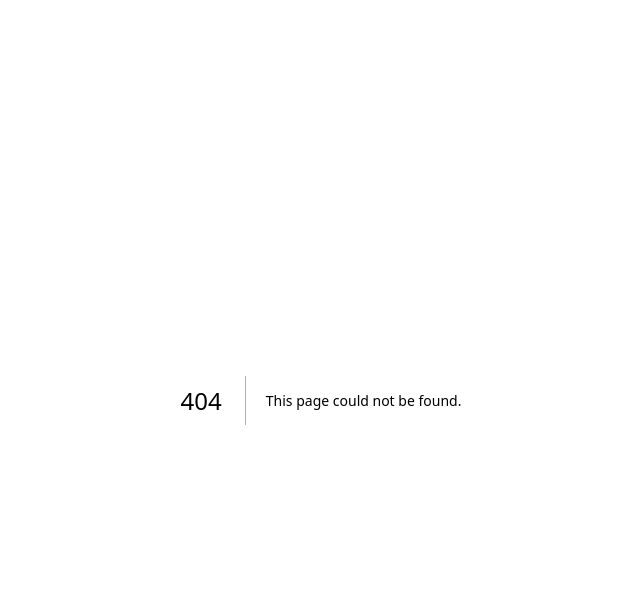
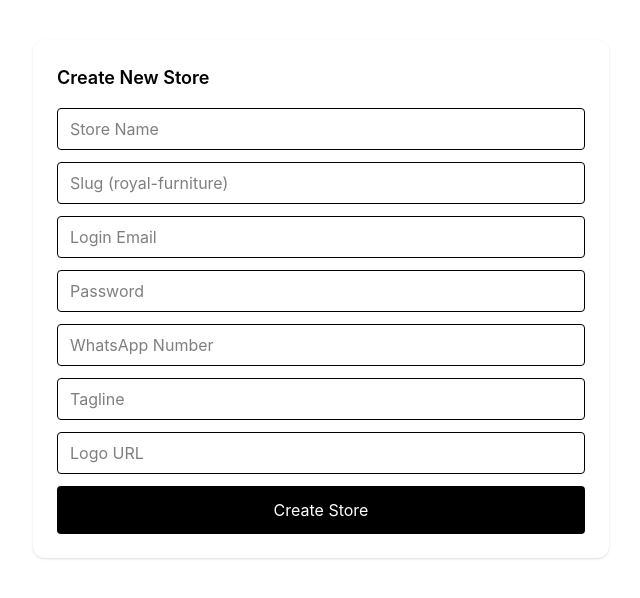
Before and after one commit to vanshsaxena2022-hub/profiit-engine, a Next.js app: page /internal-ops/create-store in a window 1280 px wide. Before the commit this address had no page. Shown: the top 598 px of the page, without its empty margins (319-959 px from the left). Built offline with nearby package versions, Linux system fonts and the light colour scheme; sample sign-in values are in the browser's storage.

Commit message:
admin login fix

```diff
--- a/src/app/admin/login/page.tsx
+++ /dev/null
@@ -1,56 +0,0 @@
-"use client";
-
-import { useState } from "react";
-import axios from "axios";
-import { useRouter } from "next/navigation";
-
-export default function AdminLogin() {
-  const [email, setEmail] = useState("");
-  const [password, setPassword] = useState("");
-  const router = useRouter();
-
-  const login = async () => {
-    try {
-      await axios.post("/api/admin-login", {
-        email,
-        password,
-      });
-
-      localStorage.setItem("admin-auth", "true");
-
-      router.push("/admin/create-store");
-    } catch {
-      alert("Invalid Admin Credentials");
-    }
-  };
-
-  return (
-    <div className="max-w-sm mx-auto mt-20 bg-white p-6 rounded-xl shadow">
-      <h2 className="text-lg font-semibold mb-4">
-        Admin Login
-      </h2>
-
-      <input
-        placeholder="Email"
-        className="w-full border px-3 py-2 mb-3 rounded"
-        value={email}
-        onChange={(e) => setEmail(e.target.value)}
-      />
-
-      <input
-        type="password"
-        placeholder="Password"
-        className="w-full border px-3 py-2 mb-3 rounded"
-        value={password}
-        onChange={(e) => setPassword(e.target.value)}
-      />
-
-      <button
-        onClick={login}
-        className="w-full bg-black text-white py-2 rounded"
-      >
-        Login
-      </button>
-    </div>
-  );
-}
--- a/src/app/admin/create-store/page.tsx
+++ b/src/app/internal-ops/create-store/page.tsx
@@ -5,9 +5,7 @@ import axios from "axios";
 import { useRouter } from "next/navigation";
 
 export default function CreateStorePage() {
-
   const router = useRouter();
-
   const [loading, setLoading] = useState(false);
 
   const [form, setForm] = useState({
@@ -20,10 +18,12 @@ export default function CreateStorePage() {
     logoUrl: "",
   });
 
+  // 🔐 Protect page
   useEffect(() => {
-    const auth = localStorage.getItem("admin-auth");
+    const auth = localStorage.getItem("internal-auth");
+
     if (!auth) {
-      router.push("/admin/login");
+      router.push("/internal-ops/login");
     }
   }, []);
 
@@ -35,10 +35,16 @@ export default function CreateStorePage() {
   };
 
   const submit = async () => {
+    if (!form.name || !form.slug || !form.email || !form.password) {
+      alert("Required fields missing");
+      return;
+    }
+
     setLoading(true);
 
     try {
       await axios.post("/api/onboard", form);
+
       alert("Store Created Successfully ✅");
 
       setForm({
@@ -52,7 +58,8 @@ export default function CreateStorePage() {
       });
 
     } catch (err: any) {
-      alert(err?.response?.data?.error || "Failed");
+      console.error(err?.response?.data || err);
+      alert("Store creation failed");
     }
 
     setLoading(false);
@@ -66,38 +73,59 @@ export default function CreateStorePage() {
 
       <div className="space-y-3">
 
-        <input name="name" placeholder="Store Name"
-          value={form.name} onChange={handleChange}
+        <input
+          name="name"
+          placeholder="Store Name"
+          value={form.name}
+          onChange={handleChange}
           className="w-full border px-3 py-2 rounded"
         />
 
-        <input name="slug" placeholder="Slug"
-          value={form.slug} onChange={handleChange}
+        <input
+          name="slug"
+          placeholder="Slug (royal-furniture)"
+          value={form.slug}
+          onChange={handleChange}
           className="w-full border px-3 py-2 rounded"
         />
 
-        <input name="email" placeholder="Login Email"
-          value={form.email} onChange={handleChange}
+        <input
+          name="email"
+          placeholder="Login Email"
+          value={form.email}
+          onChange={handleChange}
           className="w-full border px-3 py-2 rounded"
         />
 
-        <input name="password" placeholder="Password"
-          value={form.password} onChange={handleChange}
+        <input
+          name="password"
+          placeholder="Password"
+          value={form.password}
+          onChange={handleChange}
           className="w-full border px-3 py-2 rounded"
         />
 
-        <input name="whatsappNumber" placeholder="WhatsApp"
-          value={form.whatsappNumber} onChange={handleChange}
+        <input
+          name="whatsappNumber"
+          placeholder="WhatsApp Number"
+          value={form.whatsappNumber}
+          onChange={handleChange}
           className="w-full border px-3 py-2 rounded"
         />
 
-        <input name="tagline" placeholder="Tagline"
-          value={form.tagline} onChange={handleChange}
+        <input
+          name="tagline"
+          placeholder="Tagline"
+          value={form.tagline}
+          onChange={handleChange}
           className="w-full border px-3 py-2 rounded"
         />
 
-        <input name="logoUrl" placeholder="Logo URL"
-          value={form.logoUrl} onChange={handleChange}
+        <input
+          name="logoUrl"
+          placeholder="Logo URL"
+          value={form.logoUrl}
+          onChange={handleChange}
           className="w-full border px-3 py-2 rounded"
         />
 
--- /dev/null
+++ b/src/app/internal-ops/login/page.tsx
@@ -0,0 +1,41 @@
+"use client";
+
+import { useState } from "react";
+import { useRouter } from "next/navigation";
+
+export default function InternalLogin() {
+  const [pass, setPass] = useState("");
+  const router = useRouter();
+
+  const login = () => {
+    if (pass === process.env.NEXT_PUBLIC_INTERNAL_PASS) {
+      localStorage.setItem("internal-auth", "true");
+      router.push("/internal-ops/create-store");
+    } else {
+      alert("Access denied");
+    }
+  };
+
+  return (
+    <div className="max-w-sm mx-auto mt-20 bg-white p-6 rounded-xl shadow">
+      <h2 className="text-lg font-semibold mb-4">
+        Internal Access
+      </h2>
+
+      <input
+        type="password"
+        placeholder="Enter Secret"
+        value={pass}
+        onChange={(e) => setPass(e.target.value)}
+        className="w-full border px-3 py-2 mb-3 rounded"
+      />
+
+      <button
+        onClick={login}
+        className="w-full bg-black text-white py-2 rounded"
+      >
+        Enter
+      </button>
+    </div>
+  );
+}
```
Also changed, not shown: 1 other file (tests, documents, lock files or other folders).
